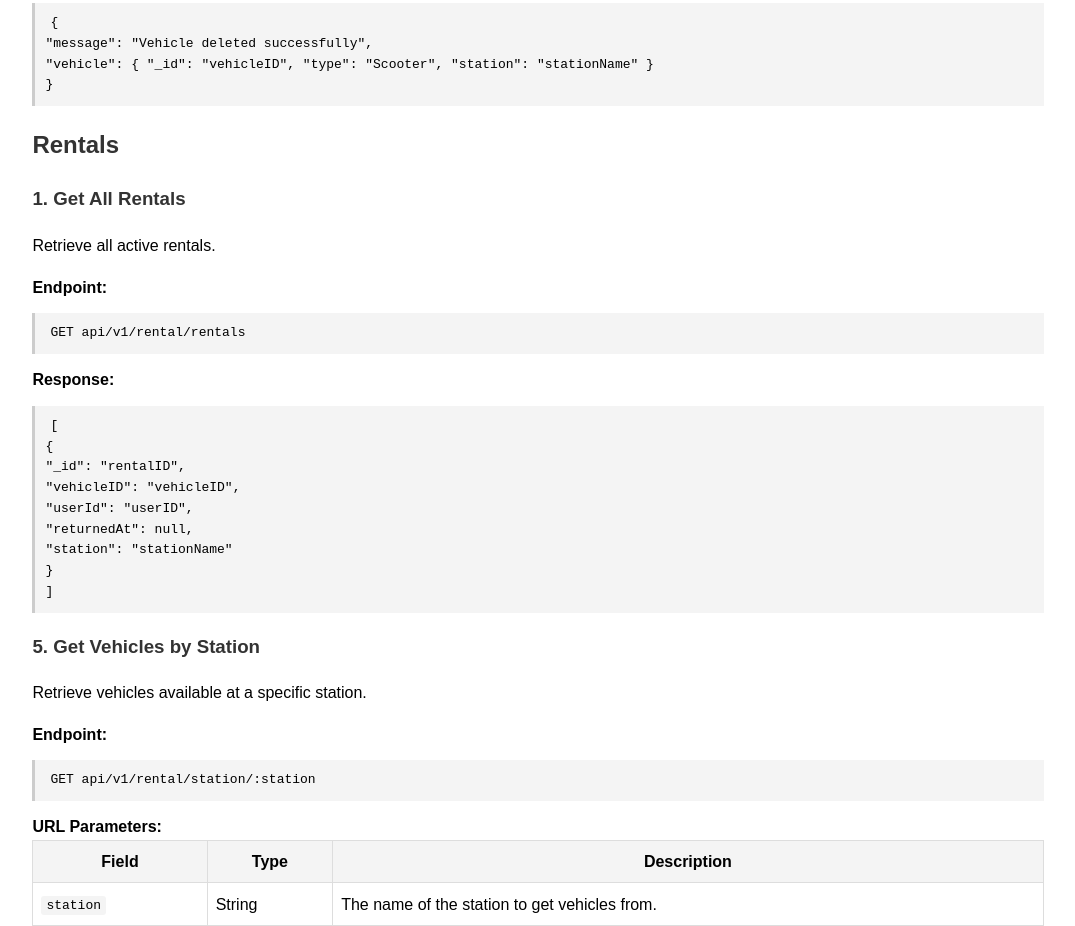
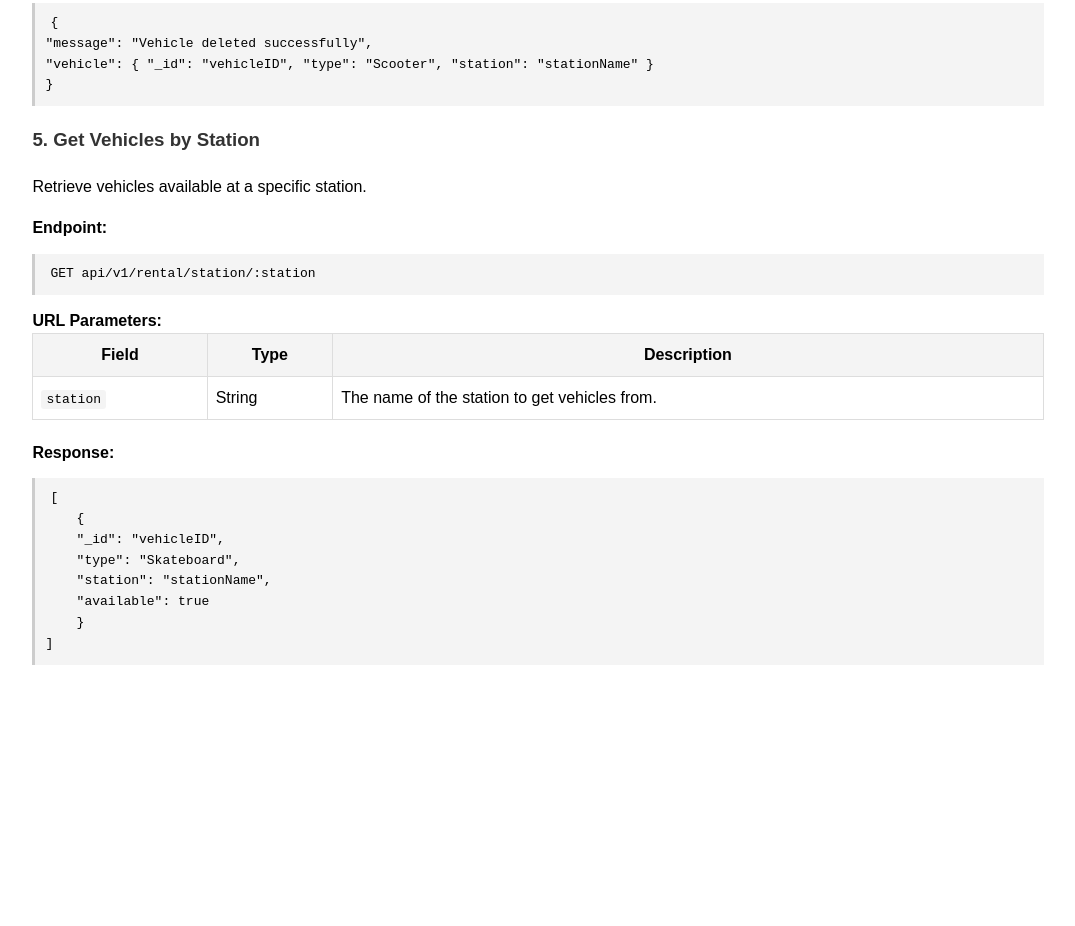
Before and after one commit to MphoNkutha/KuduNav-Rental, a website: page src/pages/index.html in a window 1280 px wide. Shown: the part 6839-7765 px from the top of the page, without its empty margins (102-1177 px from the left). After the commit the page ends 7517 px from the top, so only its background shows below. Drawn offline with Linux system fonts and the light colour scheme.

Commit message:
more-updates2

```diff
--- a/src/pages/index.html
+++ b/src/pages/index.html
@@ -365,23 +365,6 @@
 "vehicle": { "_id": "vehicleID", "type": "Scooter", "station": "stationName" }
 }</code></pre>
 
-<h2>Rentals</h2>
-
-<h3>1. Get All Rentals</h3>
-<p>Retrieve all active rentals.</p>
-<strong>Endpoint:</strong>
-<pre><code>GET api/v1/rental/rentals</code></pre>
-<strong>Response:</strong>
-<pre><code>[
-{
-"_id": "rentalID",
-"vehicleID": "vehicleID",
-"userId": "userID",
-"returnedAt": null,
-"station": "stationName"
-}
-]</code></pre>
-
     <h3>5. Get Vehicles by Station</h3>
     <p>Retrieve vehicles available at a specific station.</p>
     <strong>Endpoint:</strong>
```
